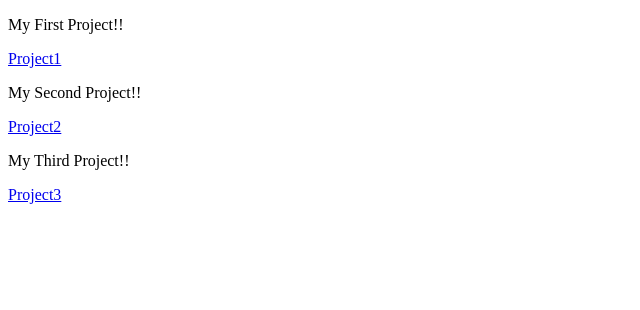
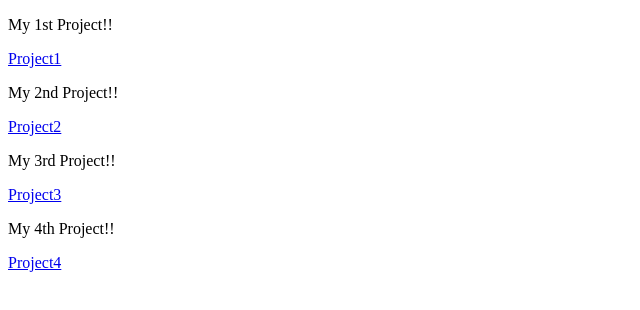
Before and after one commit to Nate-Lema/index.html, a plain HTML site: page index.html in a window 1280 px wide. Shown: the whole page, without its empty margins (0-640 px from the left). Drawn offline with Linux system fonts and the light colour scheme.

Commit message:
Update index.html

```diff
--- a/index.html
+++ b/index.html
@@ -6,13 +6,17 @@
     <title>Document</title>
 </head>
 <body>
-    <P>My First Project!!</P>
+    <P>My 1st Project!!</P>
     <a href="https://nate-lema.github.io/w-project1/">Project1</a>
     <br>
-    <P>My Second Project!!</P>
+    <P>My 2nd Project!!</P>
     <a href="https://nate-lema.github.io/w-project2/">Project2</a>
     <br>
-    <P>My Third Project!!</P>
+    <P>My 3rd Project!!</P>
     <a href="https://nate-lema.github.io/svg/">Project3</a>
+    <br>
+    <P>My 4th Project!!</P>
+    <a href="https://nate-lema.github.io/myDom/">Project4</a>
+
 </body>
 </html>
```
